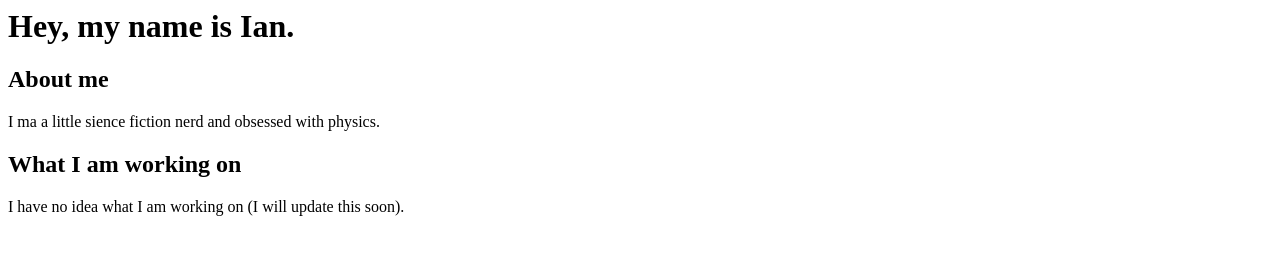
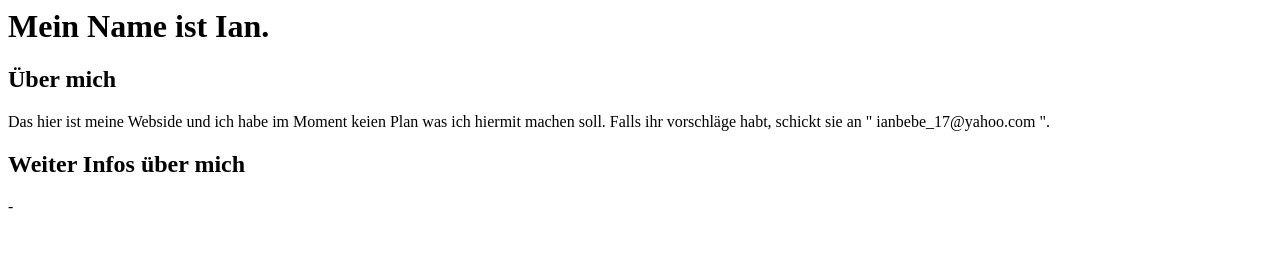
Before and after one commit to IanBeBe17/mywebside, a plain HTML site: page index.html in a window 1280 px wide. Drawn offline with Linux system fonts and the light colour scheme.

Commit message:
Update index.html

```diff
--- a/index.html
+++ b/index.html
@@ -1,15 +1,16 @@
 <html>
     <h1>
-        Hey, my name is Ian.
+        Mein Name ist Ian.
     </h1>
     <body>
-        <h2>About me</h2>
+        <h2>Über mich</h2>
         <p>
-            I ma a little sience fiction nerd and obsessed with physics.
+            Das hier ist meine Webside und ich habe im Moment keien Plan was ich hiermit machen soll.
+            Falls ihr vorschläge habt, schickt sie an " ianbebe_17@yahoo.com ".
         </p>
-        <h2> What I am working on</h2>
+        <h2> Weiter Infos über mich</h2>
         <p>
-            I have no idea what I am working on (I will update this soon).
+            -
         </p>
     </body>
 </html>
```
